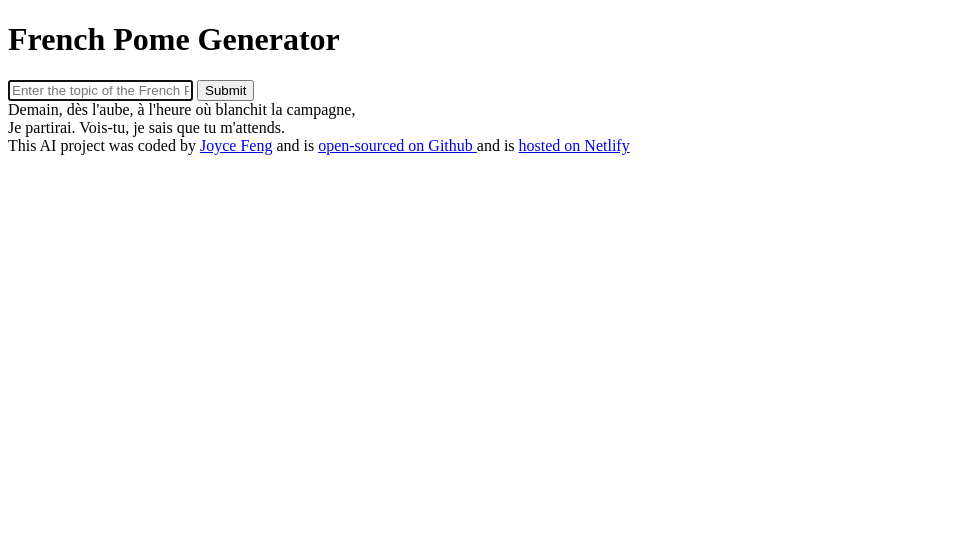
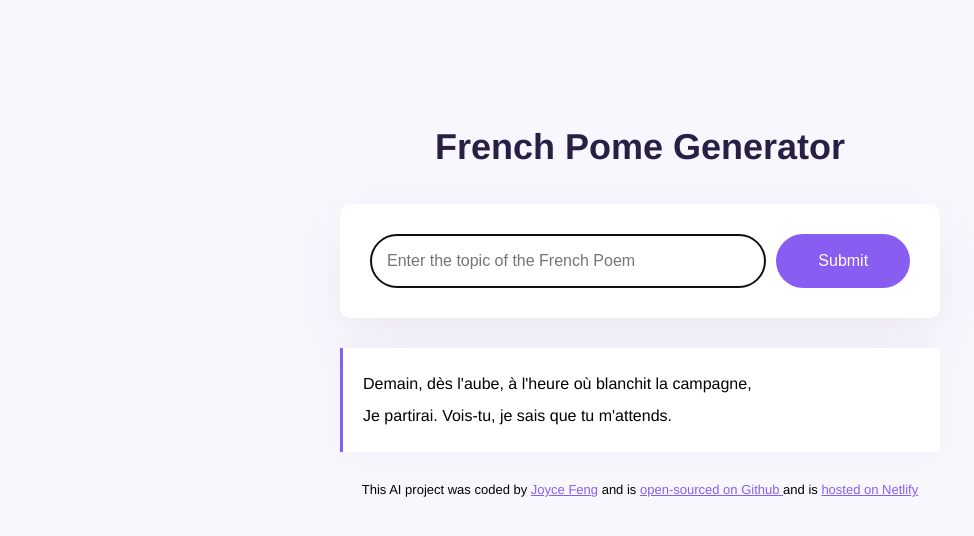
Before and after one commit to JoyceF-9/french-poems-generator, a plain HTML site: page index.html in a window 1280 px wide. Shown: the whole page, without its empty margins (0-974 px from the left). Drawn offline with Linux system fonts and the light colour scheme.

Commit message:
style CSS

```diff
--- a/index.html
+++ b/index.html
@@ -7,6 +7,7 @@
     <title>AI Poem Generatoar</title>
   </head>
   <body>
+    <div class="container">
       <header>
         <h1>French Pome Generator</h1>
       </header>
@@ -19,11 +20,12 @@
             autofocus
             required
             autocomplete="off"
+            class="instructions"
           />
-        <input type="submit" />
+          <input type="submit" class="submit-button" />
         </form>
 
-      <div>
+        <div class="poem">
           Demain, dès l'aube, à l'heure où blanchit la campagne,
           <br />
           Je partirai. Vois-tu, je sais que tu m'attends.
@@ -45,6 +47,7 @@
           hosted on Netlify</a
         >
       </footer>
+    </div>
     <script src="src/index.js"></script>
   </body>
 </html>
--- a/src/style.css
+++ b/src/style.css
@@ -0,0 +1,70 @@
+body {
+  background-color: #f9f7fe;
+  font-family: Helvetica, Arial, sans-serif;
+}
+
+a {
+  color: #885df1;
+}
+
+.container {
+  margin: 120px auto;
+  max-width: 600px;
+}
+
+header {
+  margin-bottom: 30px;
+}
+
+h1 {
+  text-align: center;
+  font-weight: 800;
+  font-size: 36px;
+  line-height: 1.5;
+  color: #272044;
+}
+
+form {
+  padding: 30px;
+  background-color: white;
+  box-shadow: 0px 20px 60px rgba(65, 50, 100, 0.08);
+  border-radius: 10px;
+  display: flex;
+  margin-bottom: 30px;
+}
+
+.instructions {
+  padding: 16px;
+  border: 1px solid rgba(39, 33, 66, 0.5);
+  width: 80%;
+  font-size: 16px;
+  border-radius: 50px;
+  line-height: 20px;
+  color: #272044;
+}
+
+.submit-button {
+  margin-left: 10px;
+  background: #885df1;
+  color: white;
+  border: none;
+  width: 150px;
+  font-size: 16px;
+  border-radius: 50px;
+  padding: 14px 24px;
+}
+
+.poem {
+  font-size: 16px;
+  background-color: #fff;
+  padding: 20px;
+  line-height: 2;
+  border-left: 3px solid #885df1;
+  box-shadow: 0px 4px 30px 0px rgba(39, 33, 66, 0.03);
+}
+
+footer {
+  text-align: center;
+  font-size: 13px;
+  margin-top: 30px;
+}
```
Lines whose indentation alone changed are shown as unchanged.
